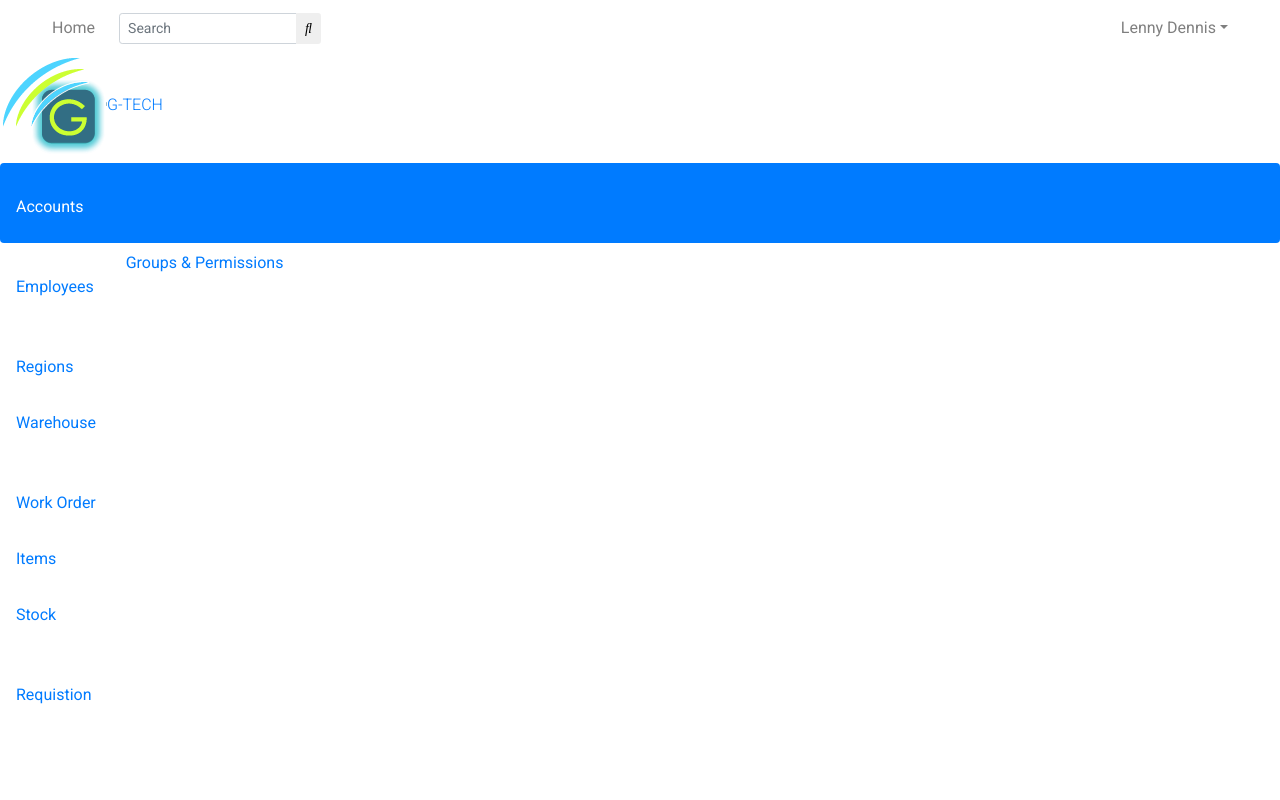
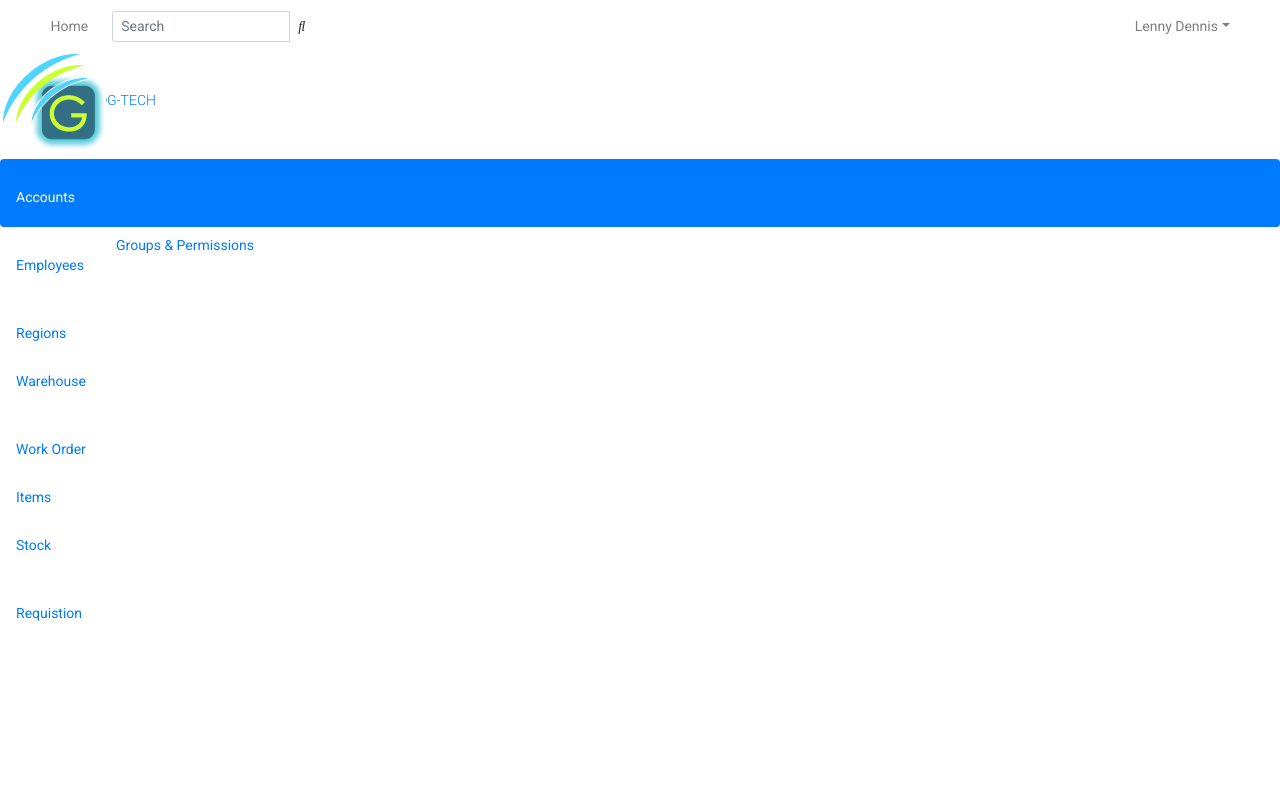
Before and after one commit to Andrew-1000/GTechContinued, an Angular app: page /dashboard in a window 1280 px wide. Shown: the top 800 px of the page. Built offline with nearby package versions, Linux system fonts and the light colour scheme.

Commit message:
Theme link added to style.css

```diff
--- a/src/styles.css
+++ b/src/styles.css
@@ -3,10 +3,8 @@
 
 /* You can add global styles to this file, and also import other style files */
 
-
-/* @import "https://stackpath.bootstrapcdn.com/bootstrap/4.3.1/css/bootstrap.min.css";
-@import "../node_modules/@angular/material/prebuilt-themes/pink-bluegrey.css"; */
-
+@import "https://stackpath.bootstrapcdn.com/bootstrap/4.3.1/css/bootstrap.min.css";
+@import "../node_modules/@angular/material/prebuilt-themes/pink-bluegrey.css";
 html,
 body {
     height: 100%;
```
